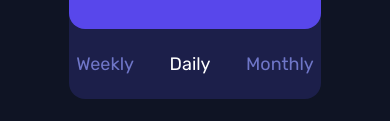
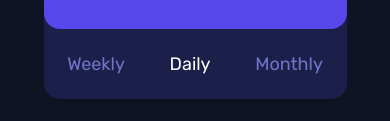
Before and after one commit to dev-ethanjohn/time-tracking-dashboard, a website: page index.html in a window 390 px wide. Shown: the part 141-262 px from the top of the page. Drawn offline with Linux system fonts and the light colour scheme.

Commit message:
fix mobile layout spacing

```diff
--- a/sass/components/_navigation.scss
+++ b/sass/components/_navigation.scss
@@ -13,7 +13,7 @@
     display: flex;
     gap: 21px;
     width: 100%;
-    justify-content: space-around;
+    justify-content: space-evenly;
 
     @include mixins.respond(desktop) {
       justify-content: flex-start;
--- a/sass/pages/_home.scss
+++ b/sass/pages/_home.scss
@@ -6,7 +6,7 @@
   gap: 1.5rem;
   padding: 1.5rem;
 
-  width: clamp(300px, 75%, 600px);
+  width: clamp(300px, 90%, 600px);
 
   @include mixins.respond(tab-port) {
     width: clamp(400px, 80%, 800px);
```
Also changed, not shown: css/sass/main.css, css/styles.css.
